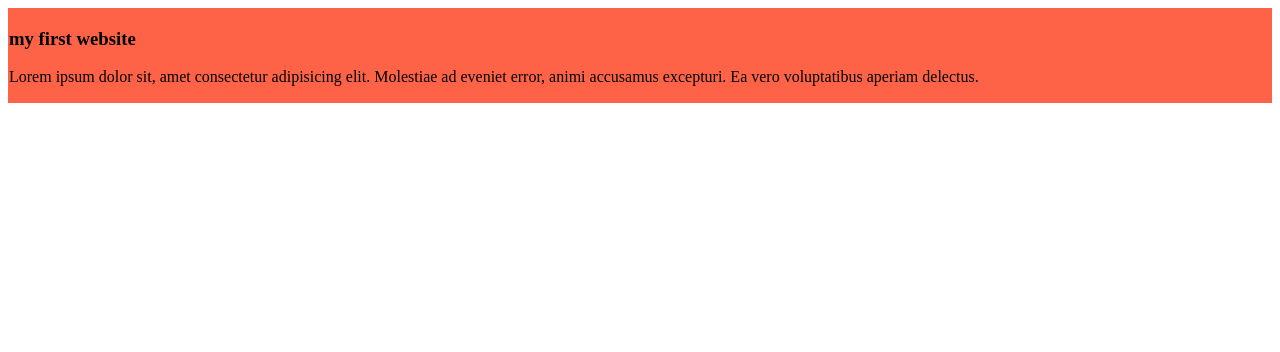
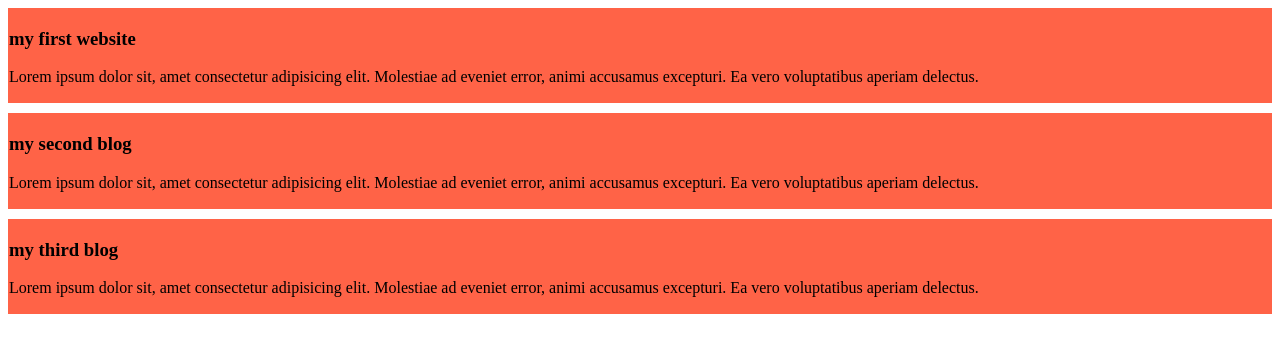
Before and after one commit to Rayhan4674/my-simple-website, a plain HTML site: page index.html in a window 1280 px wide. Drawn offline with Linux system fonts and the light colour scheme.

Commit message:
added the second and third blog

```diff
--- a/index.html
+++ b/index.html
@@ -11,5 +11,13 @@
         <h3>my first website</h3>
         <p>Lorem ipsum dolor sit, amet consectetur adipisicing elit. Molestiae ad eveniet error, animi accusamus excepturi. Ea vero voluptatibus aperiam delectus.</p>
     </div>
+    <div>
+        <h3>my second blog</h3>
+        <p>Lorem ipsum dolor sit, amet consectetur adipisicing elit. Molestiae ad eveniet error, animi accusamus excepturi. Ea vero voluptatibus aperiam delectus.</p>
+    </div>
+    <div>
+        <h3>my third blog</h3>
+        <p>Lorem ipsum dolor sit, amet consectetur adipisicing elit. Molestiae ad eveniet error, animi accusamus excepturi. Ea vero voluptatibus aperiam delectus.</p>
+    </div>
 </body>
 </html>
--- a/style/blog.css
+++ b/style/blog.css
@@ -1,4 +1,6 @@
 div{
     background-color: tomato;
     padding: 1px;
+    margin-bottom: 10px;
+
 }
```
